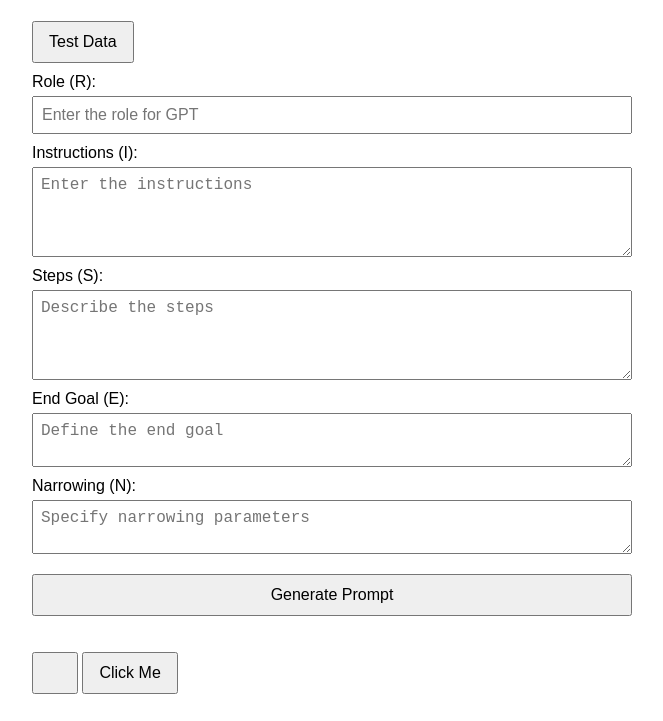
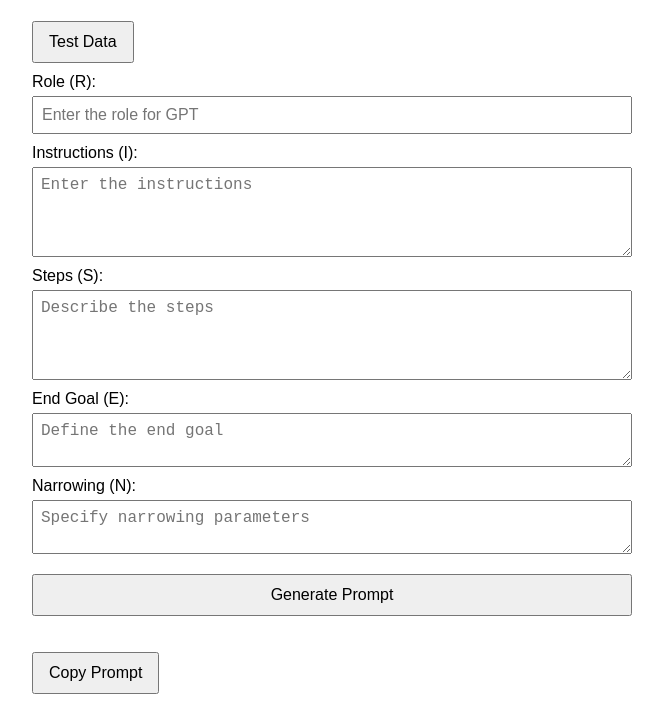
Before and after one commit to NimbiMac/Prompter, a plain HTML site: page index.html in a window 1280 px wide. Shown: the part 79-800 px from the top of the page, without its empty margins (308-971 px from the left). Drawn offline with Linux system fonts and the light colour scheme.

Commit message:
removed the icon button, copy function on button

```diff
--- a/index.html
+++ b/index.html
@@ -91,8 +91,8 @@
             <button type="submit">Generate Prompt</button>
         </form>
         <p id="gennedPromt"></p>
-        <button onclick="copyText()" title="Copy Text"><i class="fa-solid fa-copy"></i></button>
-        <button id="notifyButton">Click Me</button>
+        <!-- <button onclick="copyText()" title="Copy Text"><i class="fa-solid fa-copy"></i></button> -->
+        <button id="notifyButton" onclick="copyText()">Copy Prompt</button>
         <div id="notificationContainer"></div>
 
     </div>
```
